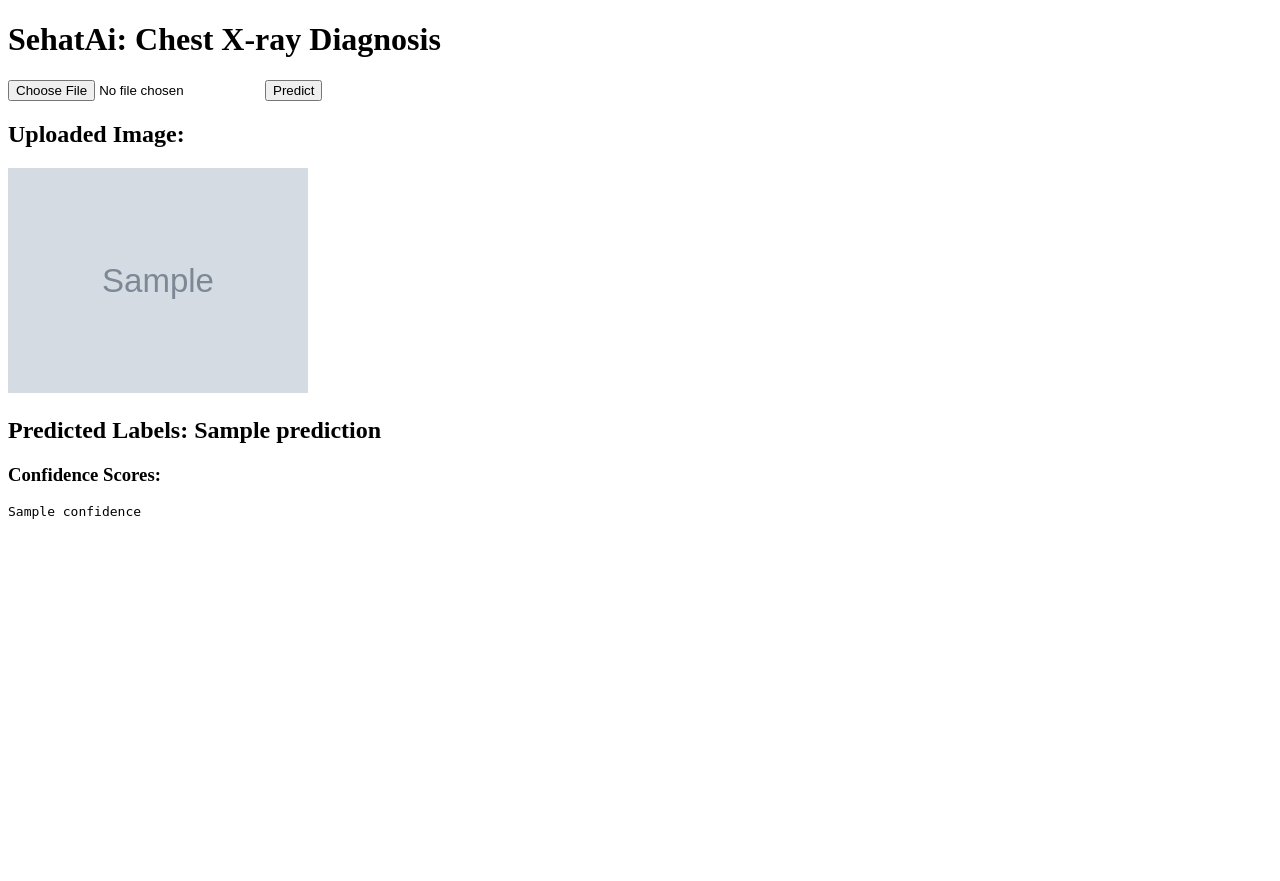
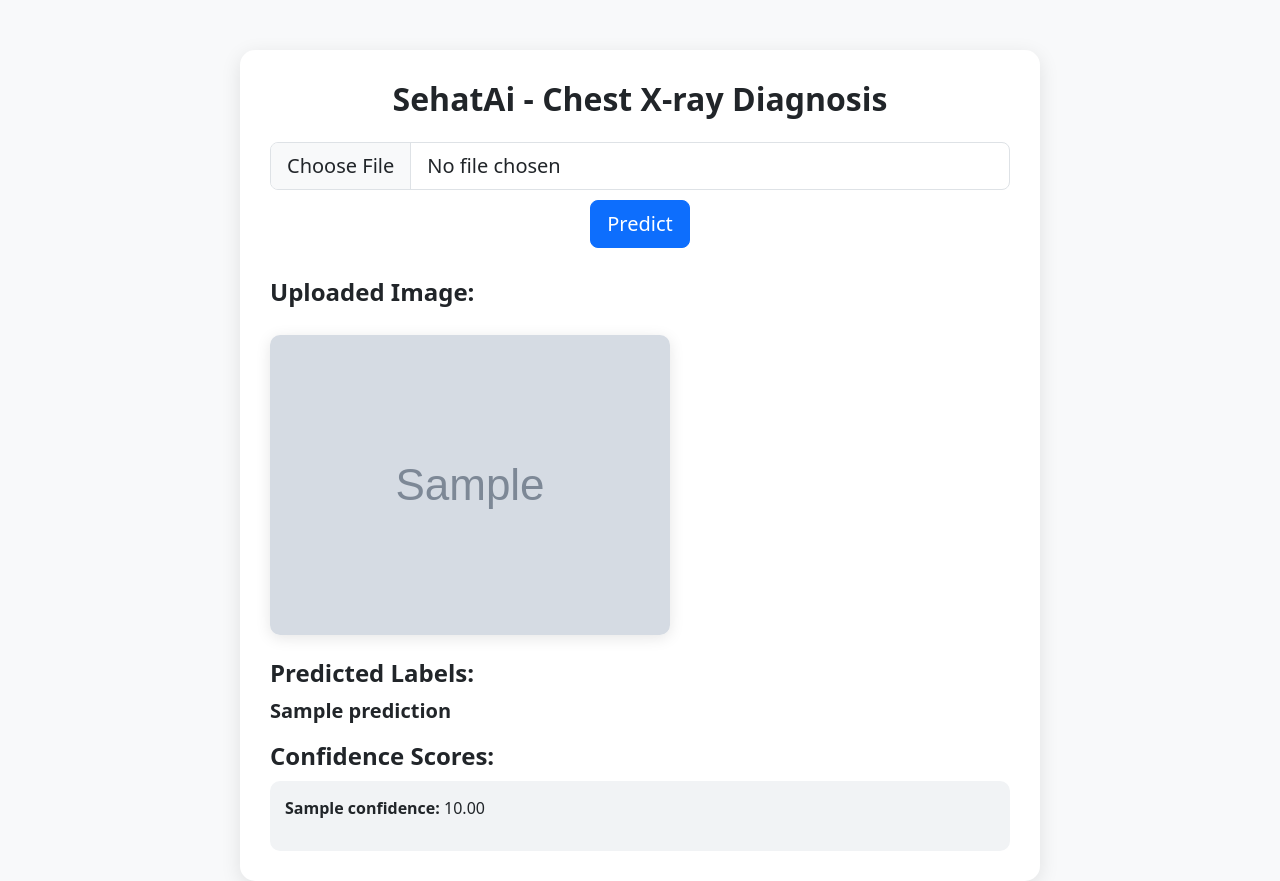
Before and after one commit to ullahhafeez321/Sehat-Ai, a Flask app: template templates/chest_xray.html in a window 1280 px wide. Before the commit the page ends 519 px from the top, so only its background shows below. Run offline with Flask 3, Linux system fonts and the light colour scheme; the template is opened without the code that fills it: most values are stand-ins (such as "Sample title", 1, 10 or a date in 2020); grey boxes marked "Sample" are stand-in pictures.

Commit message:
changed the design

```diff
--- a/app.py
+++ b/app.py
@@ -3,6 +3,7 @@
 import torch
 from torchvision import transforms
 import os
+from transformers import ViTForImageClassification
 
 # --------------------
 # Flask Setup
@@ -15,14 +16,13 @@
 # Device
 # --------------------
 device = torch.device("cuda" if torch.cuda.is_available() else "cpu")
+print(f"Using device: {device}")
 
 # --------------------
-# Load Chest X-ray Model
+# Model Definition (same as training)
 # --------------------
-from transformers import ViTForImageClassification
-
 class ViTForChestXray(torch.nn.Module):
-    def __init__(self, num_labels=14):  # default NIH labels
+    def __init__(self, num_labels=15):  # use correct number of labels from your checkpoint
         super().__init__()
         self.vit = ViTForImageClassification.from_pretrained(
             'google/vit-base-patch16-224',
@@ -38,12 +38,17 @@
     def forward(self, pixel_values):
         return self.vit(pixel_values=pixel_values).logits
 
-# Replace with actual number of NIH labels
+# --------------------
+# Labels (match your training)
+# --------------------
 NIH_LABELS = ["Atelectasis", "Cardiomegaly", "Effusion", "Infiltration",
               "Mass", "Nodule", "Pneumonia", "Pneumothorax",
               "Consolidation", "Edema", "Emphysema", "Fibrosis",
-              "Pleural_Thickening", "Hernia"]
+              "Pleural_Thickening", "Hernia", "No Finding"]
 
+# --------------------
+# Load model
+# --------------------
 model = ViTForChestXray(num_labels=len(NIH_LABELS))
 model.load_state_dict(torch.load("models/vit_chest_xray_epoch_3_auc_0.820.pt", map_location=device))
 model.to(device)
@@ -71,12 +76,12 @@
     uploaded_image_path = None
 
     if request.method == "POST":
-        file = request.files["xray_image"]
+        file = request.files.get("xray_image")
         if file:
             uploaded_image_path = os.path.join(UPLOAD_FOLDER, file.filename)
             file.save(uploaded_image_path)
 
-            # Load and preprocess image
+            # Load and preprocess
             img = Image.open(uploaded_image_path).convert("RGB")
             input_tensor = transform(img).unsqueeze(0).to(device)
 
@@ -89,7 +94,7 @@
             if not labels:
                 labels = ["No Finding"]
 
-            # Confidence for labels > 0.3
+            # Confidence scores
             confs = {NIH_LABELS[i]: float(outputs[i]) for i in range(len(NIH_LABELS)) if outputs[i] > 0.3}
 
             prediction_text = ", ".join(labels)
--- a/templates/chest_xray.html
+++ b/templates/chest_xray.html
@@ -1,24 +1,77 @@
 <!DOCTYPE html>
-<html>
+<html lang="en">
 <head>
+    <meta charset="UTF-8">
+    <meta name="viewport" content="width=device-width, initial-scale=1.0">
     <title>SehatAi - Chest X-ray Diagnosis</title>
+    <!-- Bootstrap CSS -->
+    <link href="https://cdn.jsdelivr.net/npm/bootstrap@5.3.2/dist/css/bootstrap.min.css" rel="stylesheet">
+    <style>
+        body {
+            background-color: #f8f9fa;
+        }
+        .container {
+            margin-top: 50px;
+            max-width: 800px;
+            background: #fff;
+            padding: 30px;
+            border-radius: 15px;
+            box-shadow: 0 5px 20px rgba(0,0,0,0.1);
+        }
+        .upload-btn {
+            margin-top: 10px;
+        }
+        .results {
+            margin-top: 30px;
+        }
+        .confidence-box {
+            background: #f1f3f5;
+            padding: 15px;
+            border-radius: 10px;
+            margin-top: 10px;
+        }
+        img.uploaded-img {
+            max-width: 100%;
+            border-radius: 10px;
+            margin-top: 20px;
+            box-shadow: 0 3px 15px rgba(0,0,0,0.1);
+        }
+        h2, h4 {
+            font-weight: 600;
+        }
+    </style>
 </head>
 <body>
-    <h1>SehatAi: Chest X-ray Diagnosis</h1>
-    <form method="post" enctype="multipart/form-data">
-        <input type="file" name="xray_image" accept="image/*" required>
-        <button type="submit">Predict</button>
-    </form>
+    <div class="container text-center">
+        <h2 class="mb-4">SehatAi - Chest X-ray Diagnosis</h2>
 
-    {% if image_path %}
-        <h2>Uploaded Image:</h2>
-        <img src="{{ image_path }}" style="max-width: 300px;">
-    {% endif %}
+        <form method="POST" enctype="multipart/form-data">
+            <input type="file" name="xray_image" class="form-control form-control-lg">
+            <button type="submit" class="btn btn-primary btn-lg upload-btn">Predict</button>
+        </form>
 
-    {% if prediction %}
-        <h2>Predicted Labels: {{ prediction }}</h2>
-        <h3>Confidence Scores:</h3>
-        <pre>{{ confidence }}</pre>
-    {% endif %}
+        {% if image_path %}
+        <div class="results text-start">
+            <h4>Uploaded Image:</h4>
+            <img src="{{ image_path }}" alt="Uploaded X-ray" class="uploaded-img">
+
+            <h4 class="mt-4">Predicted Labels:</h4>
+            <p class="fw-bold fs-5">{{ prediction }}</p>
+
+            <h4 class="mt-3">Confidence Scores:</h4>
+            <div class="confidence-box">
+                <ul class="list-unstyled">
+                    {% for label, score in confidence.items() %}
+                    <li><strong>{{ label }}:</strong> {{ "%.2f"|format(score) }}</li>
+                    {% endfor %}
+                </ul>
+            </div>
+        </div>
+        {% endif %}
+
+    </div>
+
+    <!-- Bootstrap JS -->
+    <script src="https://cdn.jsdelivr.net/npm/bootstrap@5.3.2/dist/js/bootstrap.bundle.min.js"></script>
 </body>
 </html>
```
Also changed, not shown: templates/index.html (+55 -9 lines).
